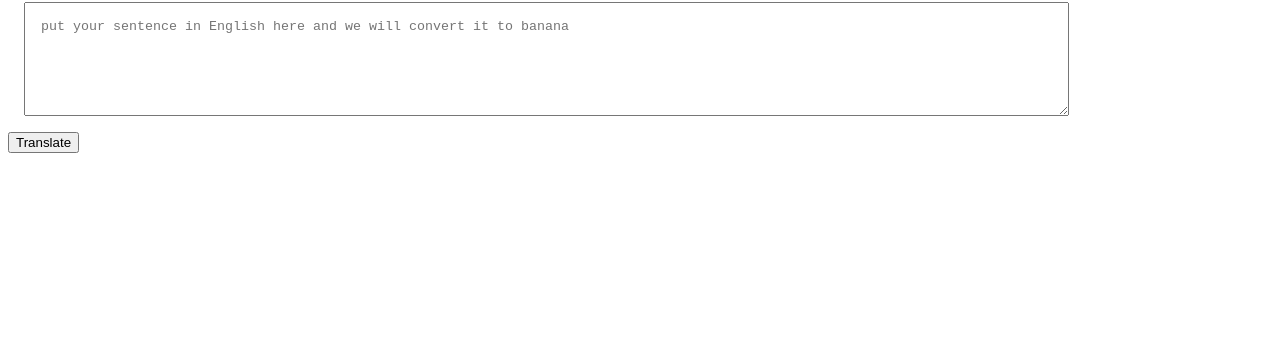
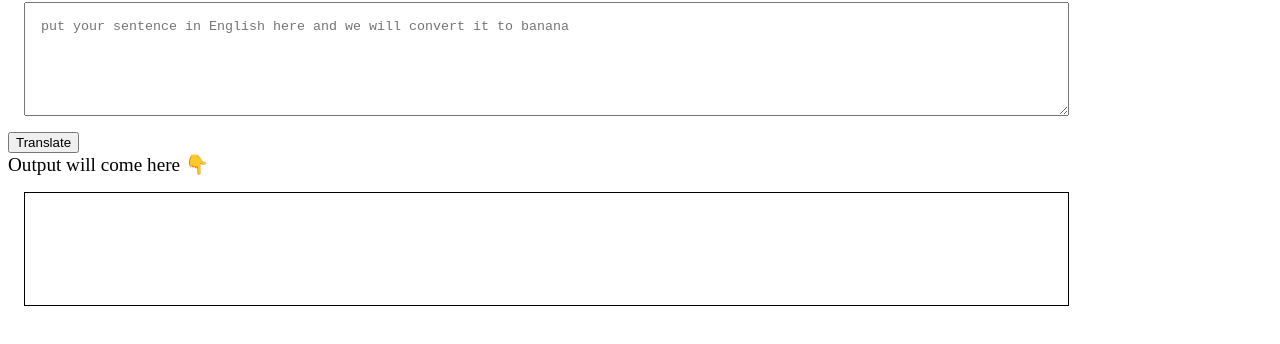
Before and after one commit to poojaptdr/jsByTanaysir, a plain HTML site: page index.html in a window 1280 px wide. Shown: the part 78-422 px from the top of the page. Drawn offline with Linux system fonts and the light colour scheme.

Commit message:
input output processing done

```diff
--- a/app.js
+++ b/app.js
@@ -6,11 +6,12 @@
 // alert(welcomeMessage)
 var btnTranslate = document.querySelector("#btn-translate");
 var txtInput = document.querySelector("#txt-input");
-console.log(txtInput)
+var outputDiv = document.querySelector("#output");
+
+
 
 function clickHandler(){
-    console.log("clicked");
-    console.log("input", txtInput.value)
+    outputDiv.innerText= "ajajajajajajajajaj " + txtInput.value;
     };
 
 btnTranslate.addEventListener("click", clickHandler);
--- a/index.html
+++ b/index.html
@@ -14,6 +14,14 @@
             margin: 1rem;
             padding: 1rem;
         }
+
+        #output{
+            border: 1px solid black;
+            height: 10vh;
+            width: 80%;
+            margin: 1rem;
+            padding: 1rem;
+        }
     </style>
 </head>
 
@@ -22,6 +30,9 @@
     <textarea id="txt-input"
         placeholder="put your sentence in English here and we will convert it to banana"></textarea>
     <button id="btn-translate">Translate</button>
+
+    <div style="font-size: larger;">Output will come here 👇</div>
+    <div id="output"></div>
     <script src="app.js" type="text/javascript"></script>
 </body>
 
```
